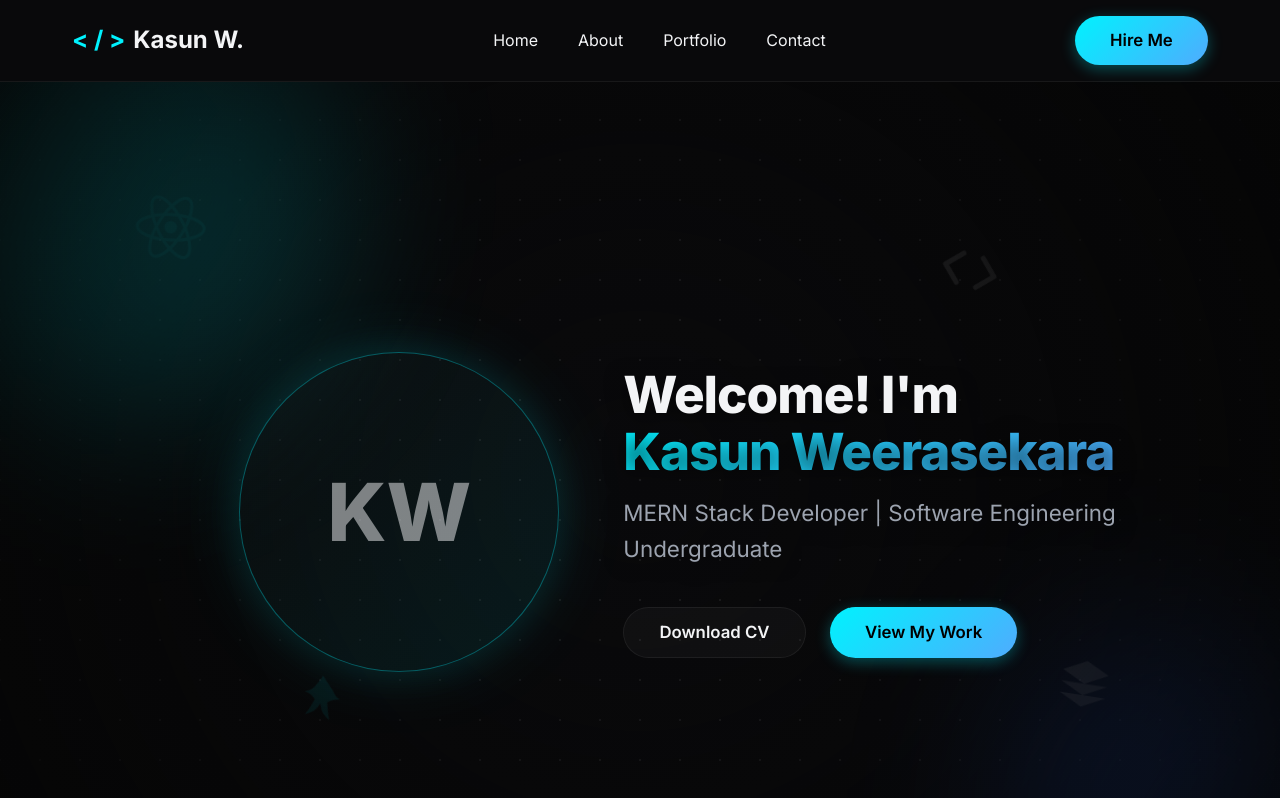
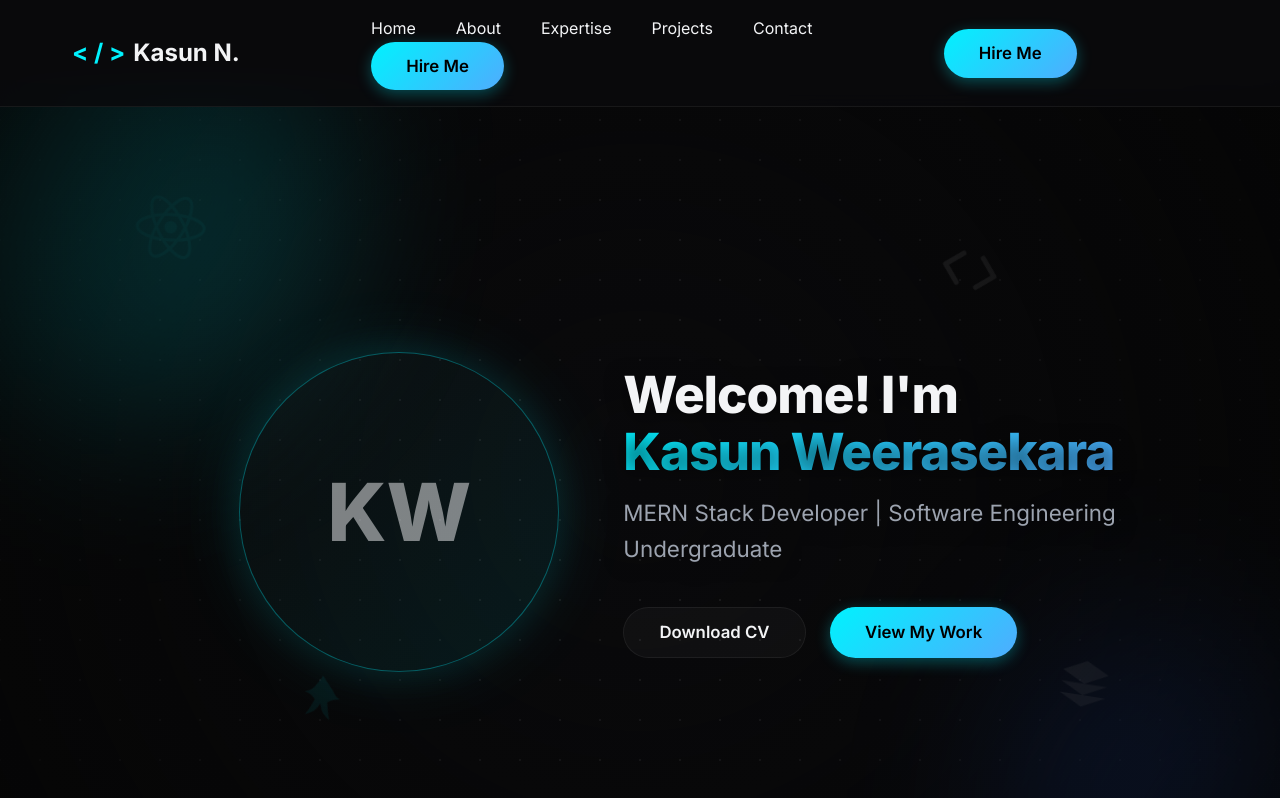
Before and after one commit to nadeera-se22018/mern-portfolio, a React app in the folder frontend/: page / in a window 1280 px wide. Shown: the top 798 px of the page. Built offline with nearby package versions, Linux system fonts and the light colour scheme; the HTML template or start-up script is replaced by a standard one.

Commit message:
feat: implement core portfolio layout with Hero, AboutMe, Navbar, and Footer components

```diff
--- a/frontend/src/components/Navbar.jsx
+++ b/frontend/src/components/Navbar.jsx
@@ -1,24 +1,45 @@
-import React from 'react';
+import React, { useState } from 'react';
 import './Navbar.css';
 
 const Navbar = () => {
+    const [isOpen, setIsOpen] = useState(false);
+
+    const toggleMenu = () => setIsOpen(!isOpen);
+
     return (
         <nav className="navbar">
             <div className="container nav-container">
                 <div className="nav-logo">
-                    <span className="logo-symbol">&lt; / &gt;</span> Kasun W.
+                    <span className="logo-symbol">&lt; / &gt;</span> Kasun N.
                 </div>
-                <ul className="nav-links">
-                    <li><a href="#home">Home</a></li>
-                    <li><a href="#about">About</a></li>
-                    <li><a href="#portfolio">Portfolio</a></li>
-                    <li><a href="#contact">Contact</a></li>
-                </ul>
-                <div className="nav-action">
+
+                <div className={`nav-menu ${isOpen ? 'active' : ''}`}>
+                    <ul className="nav-links">
+                        <li><a href="#home" onClick={() => setIsOpen(false)}>Home</a></li>
+                        <li><a href="#about" onClick={() => setIsOpen(false)}>About</a></li>
+                        <li><a href="#skills" onClick={() => setIsOpen(false)}>Expertise</a></li>
+                        <li><a href="#projects" onClick={() => setIsOpen(false)}>Projects</a></li>
+                        <li><a href="#contact" onClick={() => setIsOpen(false)}>Contact</a></li>
+                    </ul>
+                    <div className="nav-action-mobile">
+                        <button className="btn btn-primary btn-hire">Hire Me</button>
+                    </div>
+                </div>
+
+                <div className="nav-action-desktop">
                     <button className="btn btn-primary btn-hire">Hire Me</button>
+                </div>
+
+                <div className="mobile-toggle" onClick={toggleMenu}>
+                    <div className={`hamburger ${isOpen ? 'active' : ''}`}>
+                        <span></span>
+                        <span></span>
+                        <span></span>
+                    </div>
                 </div>
             </div>
         </nav>
     );
 };
+
 export default Navbar;
```
